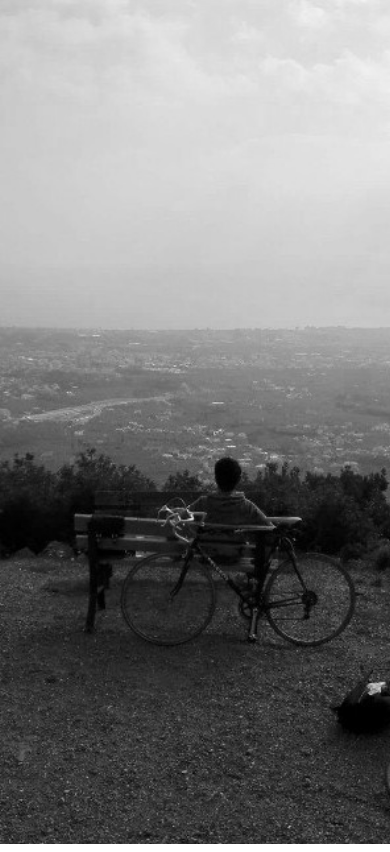
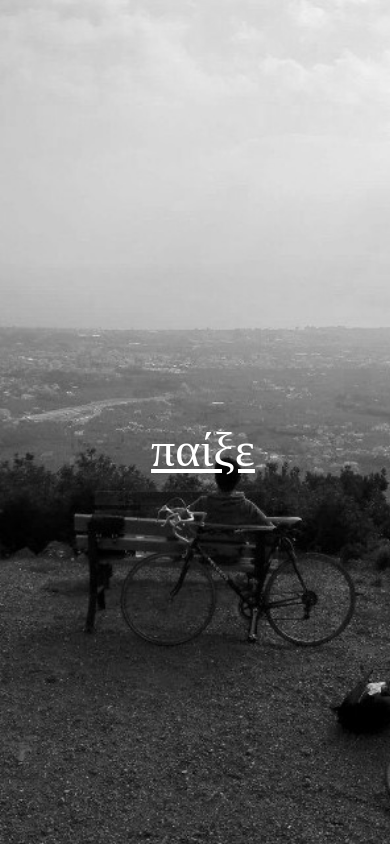
Before and after one commit to spirosdi/map, a plain HTML site: page index.html in a window 390 px wide. Drawn offline with nearby package versions, Linux system fonts and the light colour scheme.

Commit message:
added mobile support

```diff
--- a/index.html
+++ b/index.html
@@ -2,14 +2,15 @@
 <html lang="en">
 <head>
     <meta charset="UTF-8">
-    <title>Title</title>
+    <title>κόλλημα</title>
     <link rel="stylesheet" type="text/css" href="style.css">
     <script src="https://code.jquery.com/jquery-1.11.3.min.js"></script>
 </head>
 <body>
     <div id="bg" class="bw"></div>
     <div id="color"></div>
-    <div id="text"></div>
+    <div class="text" id="text"></div>
+    <div class="mobile-play text">παίξε</div>
     <audio id="arleta" autoplay ontimeupdate="timeToColorText(Math.floor(this.currentTime))">
         <source src="arleta.mp3" type="audio/mpeg">
     </audio>
--- a/script.js
+++ b/script.js
@@ -47,3 +47,20 @@ function timeToColorText(time) {
 
     }
 }
+
+function detectmob() {
+    if(window.innerWidth <= 800 || window.innerHeight <= 600) {
+        return true;
+    } else {
+        return false;
+    }
+}
+
+if (detectmob()) {
+    $('#arleta')[0].pause();
+    $('.mobile-play').show();
+    $('.mobile-play').click(function() {
+        $('#arleta')[0].play();
+        $('.mobile-play').hide();
+    });
+}
--- a/style.css
+++ b/style.css
@@ -1,6 +1,7 @@
 html, body {
     height: 100%;
     width: 100%;
+    overflow: hidden;
 }
 #bg {
     background: url(bg.jpg);
@@ -20,7 +21,7 @@ html, body {
     width: 100%;
     opacity: .4;
 }
-#text {
+.text {
     width: 100%;
     position: fixed;
     top: 50%;
@@ -28,6 +29,10 @@ html, body {
     font-size: 3rem;
     color: white;
 }
+.mobile-play {
+    text-decoration: underline;
+    display: none;
+}
 .bw {
     filter: grayscale(100%);
 }
```
